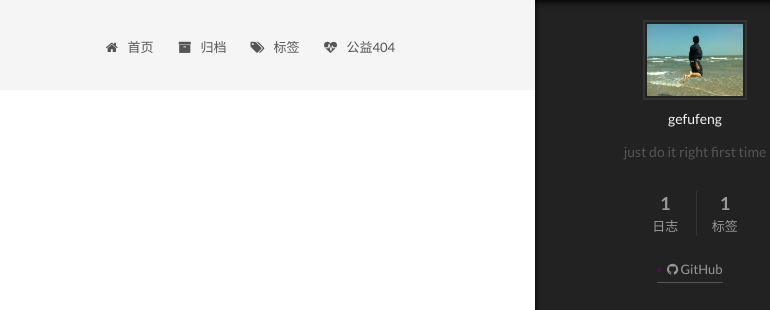
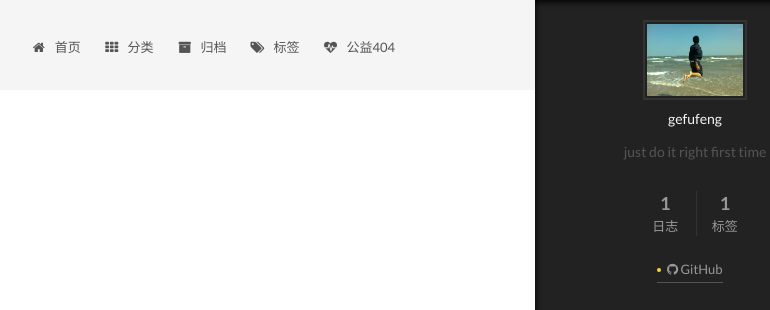
Before and after one commit to johngef/johngef.github.io, a plain HTML site: page index.html in a window 1280 px wide. Both pictures are taken after a click on the element 1217 px from the left and 742 px from the top of the page. Shown: the top 310 px of the page, 425-1195 px from the left. Drawn offline with Linux system fonts and the light colour scheme.

Commit message:
Site updated: 2016-03-17 10:23:27

```diff
--- a/css/main.css
+++ b/css/main.css
@@ -1512,7 +1512,7 @@ pre .javascript .function {
   width: 4px;
   height: 4px;
   border-radius: 50%;
-  background: #4f1244;
+  background: #f5d737;
 }
 .links-of-blogroll {
   font-size: 13px;
--- a/index.html
+++ b/index.html
@@ -144,6 +144,16 @@
               <i class="menu-item-icon fa fa-home fa-fw"></i> <br />
 
             首页
+          </a>
+        </li>
+
+
+        <li class="menu-item menu-item-categories">
+          <a href="/categories" rel="section">
+
+              <i class="menu-item-icon fa fa-th fa-fw"></i> <br />
+
+            分类
           </a>
         </li>
 
```
Also changed, not shown: 2016/03/17/My-First-Blog/index.html (+10 -0 lines), archives/2016/03/index.html (+10 -0 lines), archives/2016/index.html (+10 -0 lines), archives/index.html (+10 -0 lines), tags/生活/index.html (+10 -0 lines).
